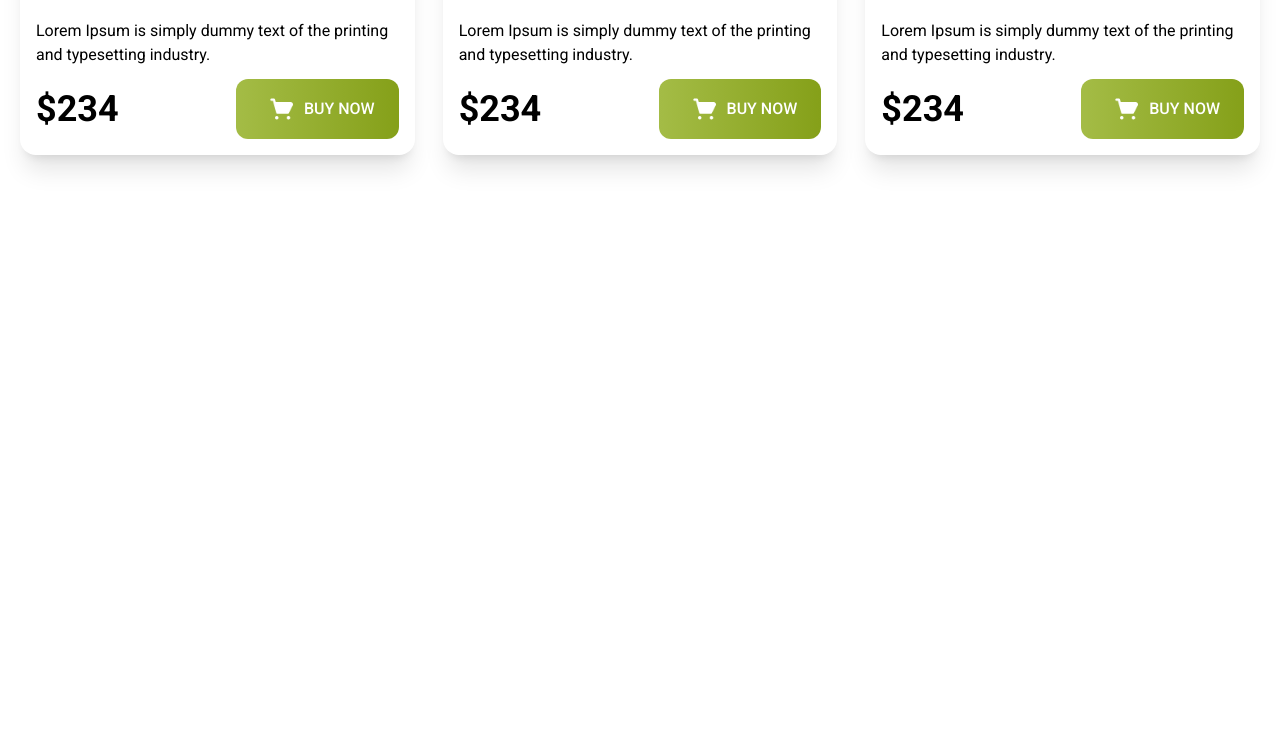
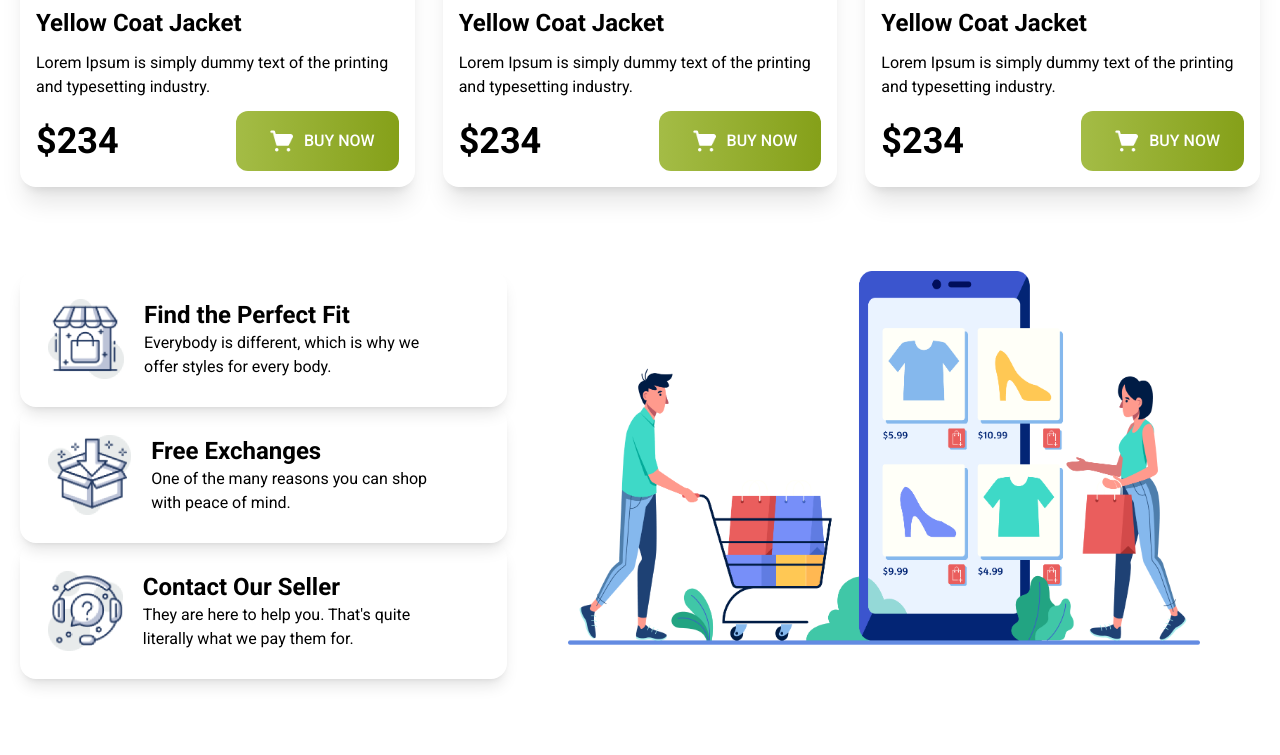
Before and after one commit to TanzilRayhan/Penguin-Fashion, a plain HTML site: page index.html in a window 1280 px wide. Shown: the part 1979-2734 px from the top of the page. Before the commit the page ends 2182 px from the top, so only its background shows below. Drawn offline with nearby package versions, Linux system fonts and the light colour scheme.

Commit message:
completed

```diff
--- a/index.html
+++ b/index.html
@@ -27,16 +27,26 @@
     </style>
   </head>
   <body>
-    <nav></nav>
-    <header class="bg-amber-100 p-3 md:px-32 py-24">
+    <header class="bg-[#FFFBF0] p-3 md:px-32 pt-12 py-24">
+      <nav class="flex flex-col md:flex-row justify-between items-center pb-10">
+        <div>
+          <img  class="h-10" src="icons/logo.png" alt="">
+        </div>
+        <div class="flex flex-col  md:flex-row list-none font-medium text-2xl roboto">
+          <li class="pr-10">Home</li>
+          <li class="pr-10">Product</li>
+          <li class="pr-10">About Us</li>
+          <li>Contact</li>
+        </div>
+      </nav>
       <div class="flex flex-col md:flex-row justify-between items-center">
         <div class="space-y-3">
           <h1 class="text-7xl uppercase bebas">
             <span class="text-[#FABE4C]">Be the Penguins</span><br />
             of Winter
           </h1>
-          <p class="roboto">
-            Lorem Ipsum is simply dummy text of the printing and typesetting
+          <p class="roboto text-sm">
+            Lorem Ipsum is simply dummy text of the printing <br> and typesetting
             industry.
           </p>
           <button
@@ -54,7 +64,9 @@
     <main class="max-w-7xl mx-auto px-5">
       <section class="py-12">
         <h1 class="text-5xl uppercase bebas">W0Man Jacket</h1>
-        <div class="grid grid-cols-1 md:grid-cols-2 lg:grid-cols-3 gap-7 roboto">
+        <div
+          class="grid grid-cols-1 md:grid-cols-2 lg:grid-cols-3 gap-7 roboto"
+        >
           <!-- jacket-1 -->
           <div class="space-y-3 shadow-xl p-4 rounded-2xl">
             <div class="bg-[#F1F1F1] p-5 rounded-2xl">
@@ -126,8 +138,10 @@
           </div>
         </div>
 
-        <h1 class="text-5xl  mt-20 uppercase bebas">Man Jacket</h1>
-        <div class="grid grid-cols-1 md:grid-cols-2 lg:grid-cols-3 gap-7 roboto">
+        <h1 class="text-5xl mt-20 uppercase bebas">Man Jacket</h1>
+        <div
+          class="grid grid-cols-1 md:grid-cols-2 lg:grid-cols-3 gap-7 roboto"
+        >
           <!-- jacket-1 -->
           <div class="space-y-3 shadow-xl p-4 rounded-2xl">
             <div class="bg-[#F1F1F1] p-5 rounded-2xl">
@@ -200,6 +214,52 @@
         </div>
       </section>
     </main>
-    <footer></footer>
+    <footer>
+      <section class="max-w-7xl mx-auto px-5 py-9">
+        <div class="flex flex-col md:flex-row roboto">
+          <div class="mb-10">
+            <div
+              class="flex px-7 py-7 pr-20 items-center rounded-2xl shadow-lg"
+            >
+              <img class="h-20 pr-5" src="icons/house.png" alt="" />
+              <span>
+                <h1 class="text-2xl font-bold">Find the Perfect Fit</h1>
+                <p class="text-l">
+                  Everybody is different, which is why we <br />
+                  offer styles for every body.
+                </p>
+              </span>
+            </div>
+            <div
+              class="flex px-7 py-7 pr-20 items-center rounded-2xl shadow-lg"
+            >
+              <img class="h-20 pr-5" src="icons/box.png" alt="" />
+              <span>
+                <h1 class="text-2xl font-bold">Free Exchanges</h1>
+                <p class="text-l">
+                  One of the many reasons you can shop <br />
+                  with peace of mind.
+                </p>
+              </span>
+            </div>
+            <div
+              class="flex px-7 py-7 pr-20 items-center rounded-2xl shadow-lg"
+            >
+              <img class="h-20 pr-5" src="icons/question.png" alt="" />
+              <span>
+                <h1 class="text-2xl font-bold">Contact Our Seller</h1>
+                <p class="text-l">
+                  They are here to help you. That's quite <br />
+                  literally what we pay them for.
+                </p>
+              </span>
+            </div>
+          </div>
+          <div class="max-w-2xl mx-auto px-5">
+            <img src="images/shopping.png" alt="">
+          </div>
+        </div>
+      </section>
+    </footer>
   </body>
 </html>
```
